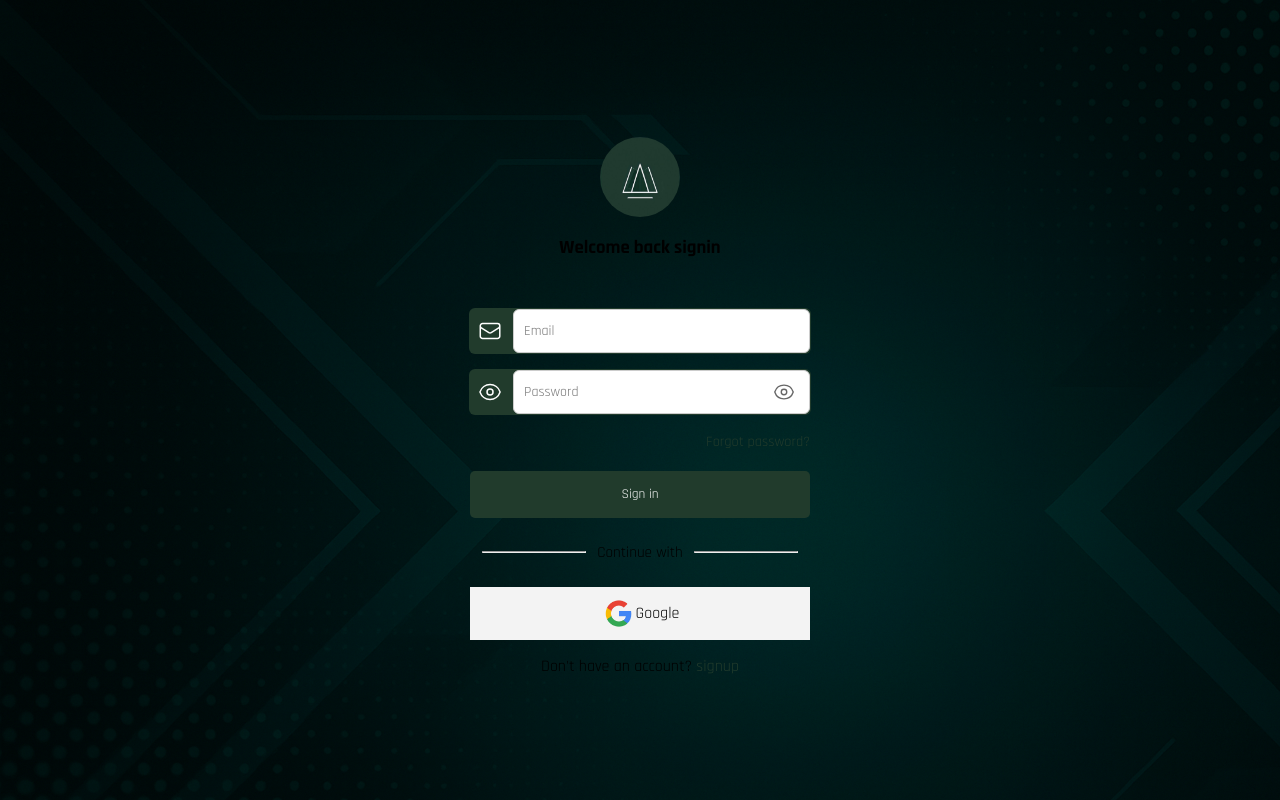
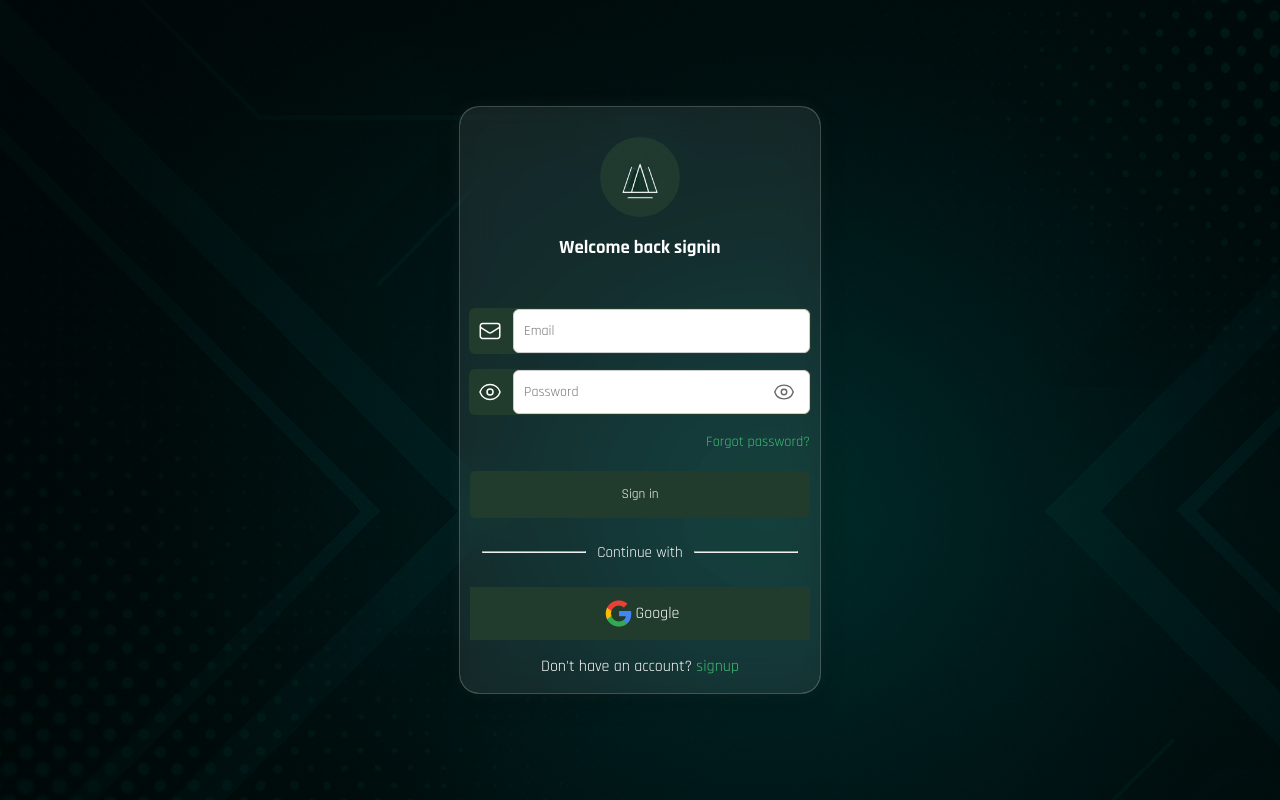
Before and after one commit to kidgideon/apexflick, a React (Vite) app: page /Login in a window 1280 px wide. Built offline with nearby package versions, Linux system fonts and the light colour scheme; no server answers.

Commit message:
login and signup revamp

```diff
--- a/src/pages/leaderboard/leaderboard.jsx
+++ b/src/pages/leaderboard/leaderboard.jsx
@@ -77,7 +77,7 @@ const Leaderboard = () => {
       </div>
 
       <div className={styles.descBlock}>
-        <img src={`${currentUserData.profilePicture}`} alt="" />
+        <img src={`${currentUserData?.profilePicture}`} alt="" />
        <p> you are currently at rank {currentUserRank}</p>
          <p>Note: Only users with more than 100 Apex Flick cards are eligible for the cash reward.
          </p>
--- a/src/pages/login/login.jsx
+++ b/src/pages/login/login.jsx
@@ -31,7 +31,8 @@ import mrApex from '../../../images/mrapex.png'
 
   return(
     <div className={styles.overlay}>
-  <div className={styles.logoArea}>
+        <div className={styles.glassPrism}>
+        <div className={styles.logoArea}>
                 <img src={Logo} alt="Logo" />
                 <h3>Welcome back signin</h3>
             </div>
@@ -123,7 +124,7 @@ import mrApex from '../../../images/mrapex.png'
                     <p>Don't have an account? <Link className={styles.linkText} to={'/register'}>signup</Link></p>
                 </div>
             </div>
-
+        </div>
               {/* Modal with Framer Motion animation */}
               {modal.visible && (
                     <motion.div
--- a/src/pages/register/register.jsx
+++ b/src/pages/register/register.jsx
@@ -32,7 +32,10 @@ const Register = () => {
 
     return (
         <div className={styles.overlay}>
-            <div className={styles.logoArea}>
+
+      <div className={styles.glassPrism}>
+
+      <div className={styles.logoArea}>
                 <img src={Logo} alt="Logo" />
                 <h3>Create an account</h3>
             </div>
@@ -134,6 +137,9 @@ const Register = () => {
                 </div>
             </div>
 
+      </div>
+
+
              {/* Modal with Framer Motion animation */}
              {modal.visible && (
                     <motion.div
--- a/styles/register.module.css
+++ b/styles/register.module.css
@@ -24,6 +24,32 @@
     border-radius: 80px;
 
 }
+.glassPrism {
+  background: rgba(255, 255, 255, 0.08);
+  backdrop-filter: blur(18px) saturate(180%);
+  -webkit-backdrop-filter: blur(18px) saturate(180%);
+  border: 1px solid rgba(255, 255, 255, 0.18);
+  box-shadow:
+    inset 0 0 0.5px rgba(255, 255, 255, 0.4),
+    0 8px 24px rgba(0, 0, 0, 0.2),
+    0 0 20px rgba(255, 255, 255, 0.05);
+  border-radius: 20px;
+  color: white;
+  transition: all 0.3s ease;
+  display: flex;
+  justify-content: center;
+  align-items: center;
+  flex-direction: column;
+}
+
+.glassPrism:hover {
+  box-shadow:
+    inset 0 0 1px rgba(255, 255, 255, 0.5),
+    0 10px 30px rgba(255, 255, 255, 0.15),
+    0 0 25px rgba(255, 255, 255, 0.07);
+  transform: translateY(-1px);
+}
+
 
 .formArea {
     width: 100%;
@@ -148,7 +174,8 @@
     align-items: center;
     flex-direction: row;
     justify-content: center;
-    background-color: rgb(243, 243, 243);
+    background-color:    rgb(33,59,44);
+    ;
 
   }
 
@@ -175,13 +202,13 @@
   }
 
   .linkText {
-    color: rgb(33,59,44);
+    color: rgb(65, 189, 117);
     text-decoration: none;
 
   }
 
   .linkText:visited {
-    color: rgb(33,59,44);
+    color: rgb(65, 189, 117);
     text-decoration: none;
   }
 
@@ -198,14 +225,38 @@
     justify-content: center;
     z-index: 9999;
   }
+  .modal {
+    background: rgba(255, 255, 255, 0.1);
+    backdrop-filter: blur(16px) saturate(180%);
+    -webkit-backdrop-filter: blur(16px) saturate(180%);
+    border: 1px solid rgba(255, 255, 255, 0.25);
+    box-shadow:
+      0 8px 32px rgba(0, 0, 0, 0.25),
+      inset 0 0 1px rgba(255, 255, 255, 0.4);
+    border-radius: 16px;
+    padding: 30px 40px;
+    text-align: center;
+    max-width: 200px;
+    color: white;
+    transition: all 0.3s ease;
+  }
+
+  @keyframes popIn {
+    from {
+      transform: scale(0.95);
+      opacity: 0;
+    }
+    to {
+      transform: scale(1);
+      opacity: 1;
+    }
+  }
 
   .modal {
-    background: white;
-    padding: 30px 40px;
-    border-radius: 12px;
-    text-align: center;
-    max-width: 200px;
+    animation: popIn 0.3s ease forwards;
   }
+
+
 
   .modal button {
     margin-top: 20px;
```
